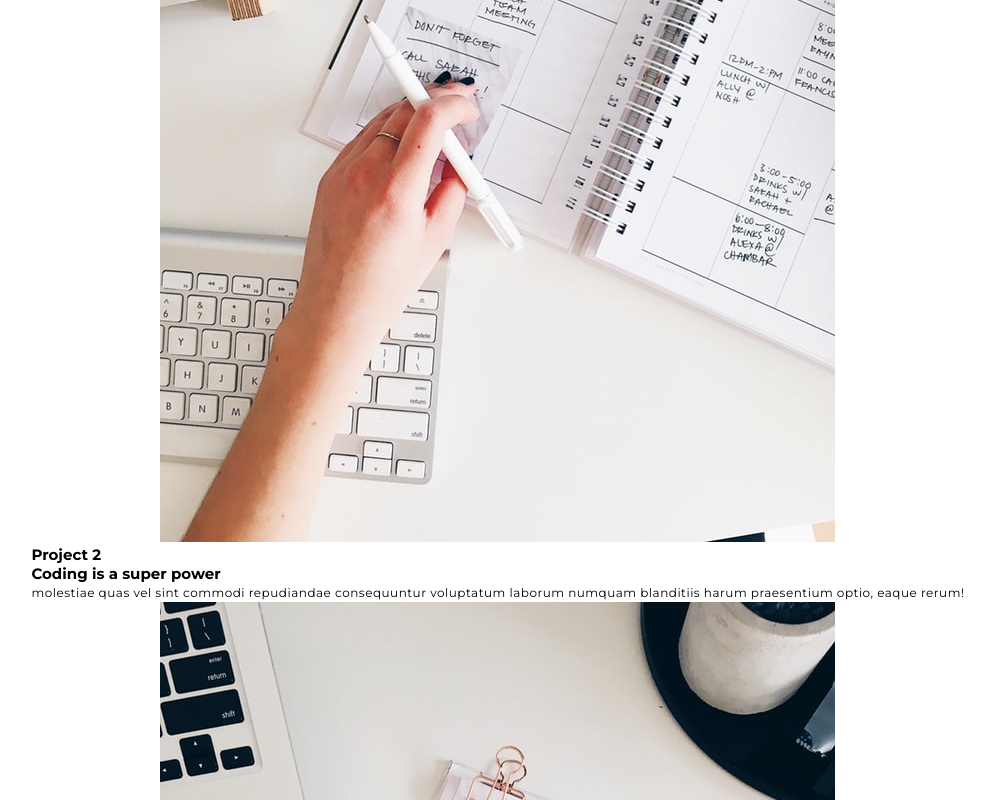
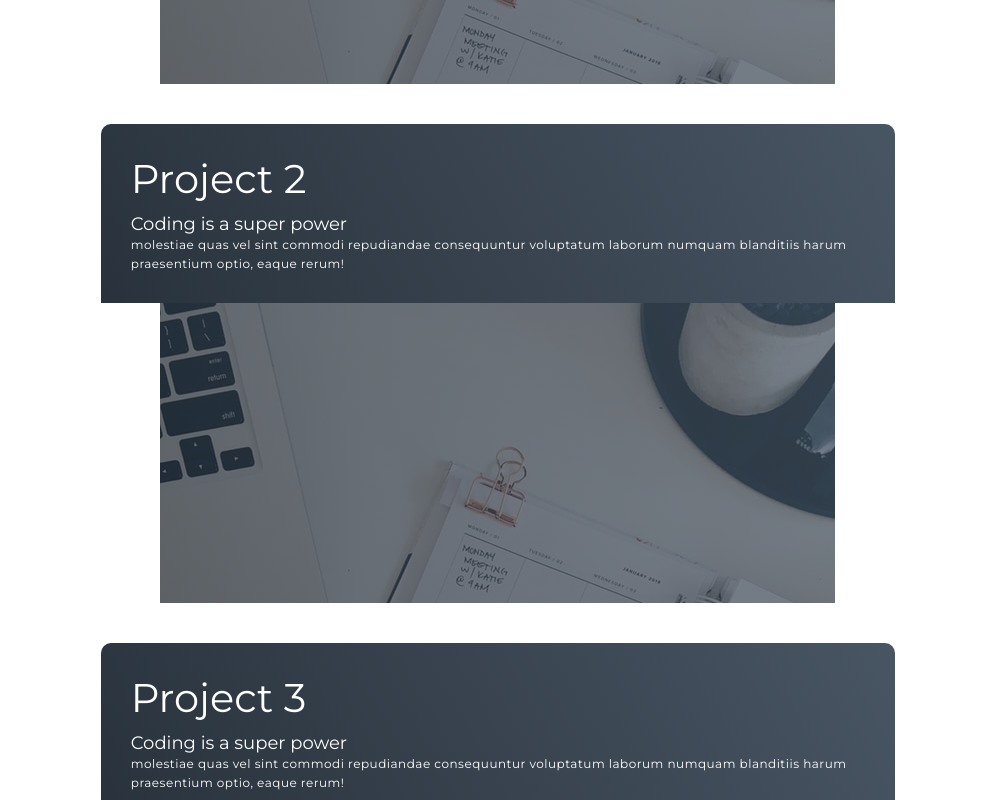
Before and after one commit to cayde-16/2nd-Portfolio, a plain HTML site: page index.html in a window 1280 px wide. Shown: the part 2540-3340 px from the top of the page, without its empty margins (142-1136 px from the left). Drawn offline with Linux system fonts and the light colour scheme.

Commit message:
finished project section

```diff
--- a/css/index.css
+++ b/css/index.css
@@ -255,11 +255,69 @@ img{
     margin-bottom: 50px;
 }
 
+#projects .all-projects{
+    display: flex;
+    align-items: center;
+    justify-content: center;
+    flex-direction: column;
+}
+
 #projects .projects-item{
     display: flex;
     align-items: center;
     justify-content: center;
     flex-direction: column;
+    width: 80%;
+    margin: 20px auto;
+    overflow: hidden;
+    border-radius: 10px;
+}
+
+
+#projects .project-info{
+    padding: 30px;
+    flex-basis: 50%;
+    height: 100%;
+    display: flex;
+    align-items: flex-start;
+    justify-content: center;
+    flex-direction: column;
+    background-image: linear-gradient(60deg, #29323c 0%, #485563 100%);
+    color: white;
+
+}
+#projects .project-info h1{
+    font-size: 4rem;
+    font-weight: 500;
+}
+#projects .project-info h2{
+    font-size: 1.8rem;
+    font-weight: 500;
+    margin-top: 10px;
+}
+#projects .project-img{
+    max-height: 300px;
+    flex-basis: 50%;
+    overflow: hidden;
+    position: relative;
+}
+#projects .project-img::after{
+    content: '';
+    position: absolute;
+    left: 0;
+    right: 0;
+    height: 100%;
+    width: 100%;
+    background-image: linear-gradient(60deg, #29323c 0%, #485563 100%);
+    opacity: 0.7;
+
+}
+#projects .project-img img{
+    transition: .3s ease transform;
+}
+#projects .projects-item:hover .project-img img{
+    cursor: pointer;
+    transform: scale(1.1);
 }
 /* end projects section */
 
--- a/index.html
+++ b/index.html
@@ -110,6 +110,7 @@
 
 
                 <div class="projects-bottom">
+                    <div class="all-projects">
                         <div class="projects-item">
                             <div class="project-info">
                                <h1>Project 1</h1>
@@ -119,8 +120,8 @@
                                 optio, eaque rerum! </p>
                             </div>
 
-                        <div class="project-image">
-                            <img src="/images/img-1.png" alt="img">
+                            <div class="project-img">
+                                <img src="/images/img-1.png" alt="">
                             </div>
                         </div>
 
@@ -133,8 +134,9 @@
                                 optio, eaque rerum! </p>
                             </div>
 
-                        <div class="project-image">
-                            <img src="/images/img-1.png" alt="img">
+
+                            <div class="project-img">
+                                <img src="/images/img-1.png" alt="">
                             </div>
                         </div>
 
@@ -147,12 +149,15 @@
                                 optio, eaque rerum! </p>
                             </div>
 
-                        <div class="project-image">
-                            <img src="/images/img-1.png" alt="img">
+
+                            <div class="project-img">
+                                <img src="/images/img-1.png" alt="">
                             </div>
                         </div>
                     </div>
                 </div>
+            </div>
+
         </section>
     <!-- End Project section -->
 </body>
```
Lines whose indentation alone changed are shown as unchanged.
